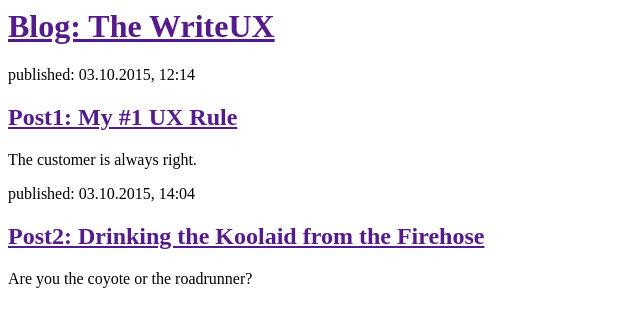
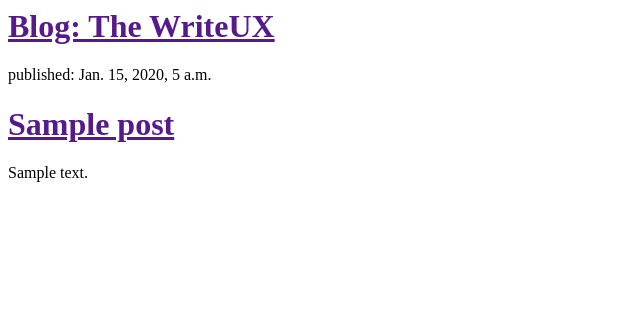
Before and after one commit to IngridT/My-First-Blog, a Django app: template blog/templates/blog/post_list.html in a window 1280 px wide. Shown: the top 327 px of the page, without its empty margins (0-640 px from the left). Run offline with Django 3.2, Linux system fonts and the light colour scheme; the template is opened without the code that fills it: values that come from a table or form of the project are taken from there, others are empty; tables that the repository leaves empty hold one stand-in row (values such as "Sample post").

Commit message:
Modified templates to display posts from database.

```diff
--- a/blog/templates/blog/post_list.html
+++ b/blog/templates/blog/post_list.html
@@ -4,17 +4,14 @@
 	</head>
 	<body>
 		<div>
-            <h1><a href="">Blog: The WriteUX</a></h1>
+        <h1><a href="">Blog: The WriteUX</a></h1>
         </div>
-        <div>
-            <p>published: 03.10.2015, 12:14</p>
-            <h2><a href="">Post1: My #1 UX Rule</a></h2>
-            <p>The customer is always right.</p>
-        </div>
-        <div>
-            <p>published: 03.10.2015, 14:04</p>
-            <h2><a href="">Post2: Drinking the Koolaid from the Firehose</a></h2>
-            <p>Are you the coyote or the roadrunner?</p>
-        </div>
+    	{% for post in posts %}
+    		<div>
+    			<p>published: {{ post.published_date }}</p>
+    			<h1><a href="">{{ post.title }}</a></h1>
+    			<p>{{ post.text|linebreaks }}</p>
+    		</div>
+		{% endfor %}
     </body>
 <html>
--- a/blog/views.py
+++ b/blog/views.py
@@ -1,4 +1,7 @@
 from django.shortcuts import render
+from django.utils import timezone
+from .models import Post
 
 def post_list(request):
-    return render(request, 'blog/post_list.html', {})
+	posts = Post.objects.filter(published_date__lte=timezone.now()).order_by('published_date')
+	return render(request, 'blog/post_list.html', {'posts':posts})
```
Also changed, not shown: blog/models.py (+5 -5 lines).
